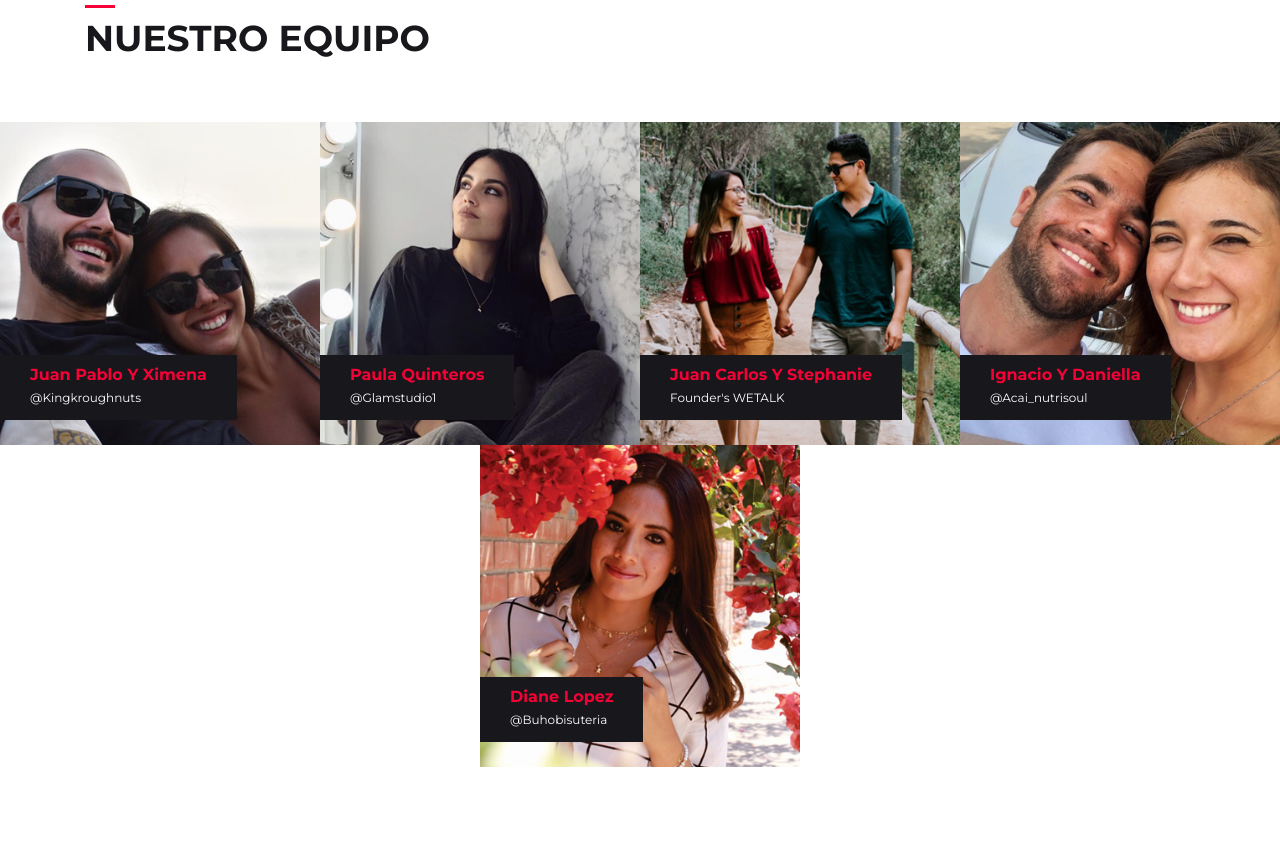
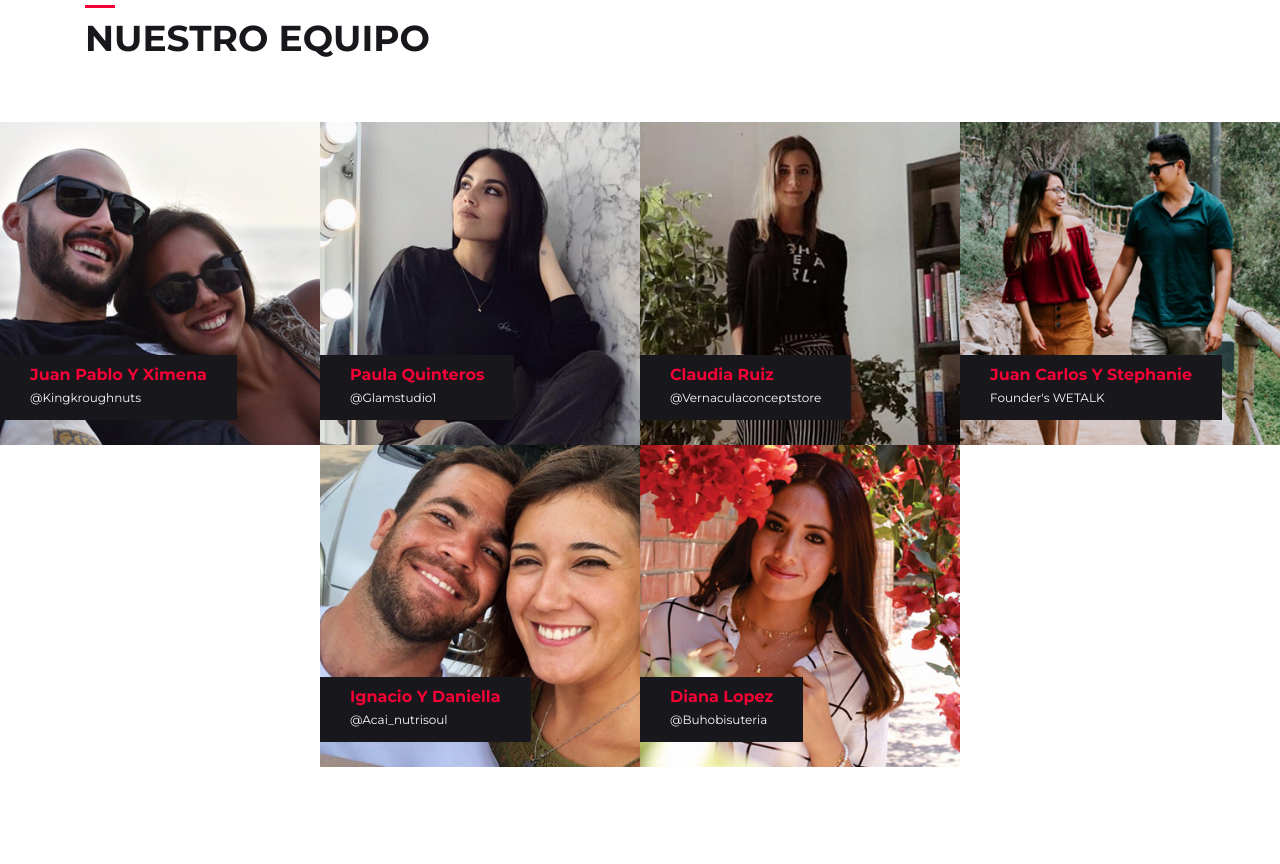
Before and after one commit to juangonzaq/wetalk, a website: page index.html in a window 1280 px wide. Shown: the part 2060-2924 px from the top of the page. Drawn offline with Linux system fonts and the light colour scheme; files whose address does not match are found by name.

Commit message:
add vernacula

```diff
--- a/index.html
+++ b/index.html
@@ -1,6 +1,15 @@
 <!DOCTYPE html>
 <html lang="en">
 <head>
+    <!-- Global site tag (gtag.js) - Google Analytics -->
+    <script async src="https://www.googletagmanager.com/gtag/js?id=UA-122918596-2"></script>
+    <script>
+    window.dataLayer = window.dataLayer || [];
+    function gtag(){dataLayer.push(arguments);}
+    gtag('js', new Date());
+
+    gtag('config', 'UA-122918596-2');
+    </script>
     <!-- ========== Meta Tags ========== -->
     <meta charset="UTF-8">
     <meta name="description" content="Preparamos, desarrollamos y fortalecemos tu talento">
@@ -287,7 +296,17 @@
                     </div>
                 </div>
             </div>
-
+        </div>
+        <div class="col-md-3 col-sm-6">
+            <div class="speaker_box">
+                <div class="speaker_img">
+                    <img src="assets/img/speakers/s6.jpg" alt="Claudia Ruiz - vernaculaconceptstore">
+                    <div class="info_box">
+                        <h5 class="name">Claudia Ruiz</h5>
+                        <p class="position">@vernaculaconceptstore</p>
+                    </div>
+                </div>
+            </div>
         </div>
         <div class="col-md-3 col-sm-6">
             <div class="speaker_box">
@@ -316,7 +335,7 @@
                 <div class="speaker_img">
                     <img src="assets/img/speakers/s5.png" alt="Diane Lopez - buhobisuteria">
                     <div class="info_box">
-                        <h5 class="name">Diane Lopez</h5>
+                        <h5 class="name">Diana Lopez</h5>
                         <p class="position">@buhobisuteria</p>
                     </div>
                 </div>
```
Also changed, not shown: assets/img/speakers/s6.jpg (added), assets/img/speakers/s6.png (deleted), 3 other files.
